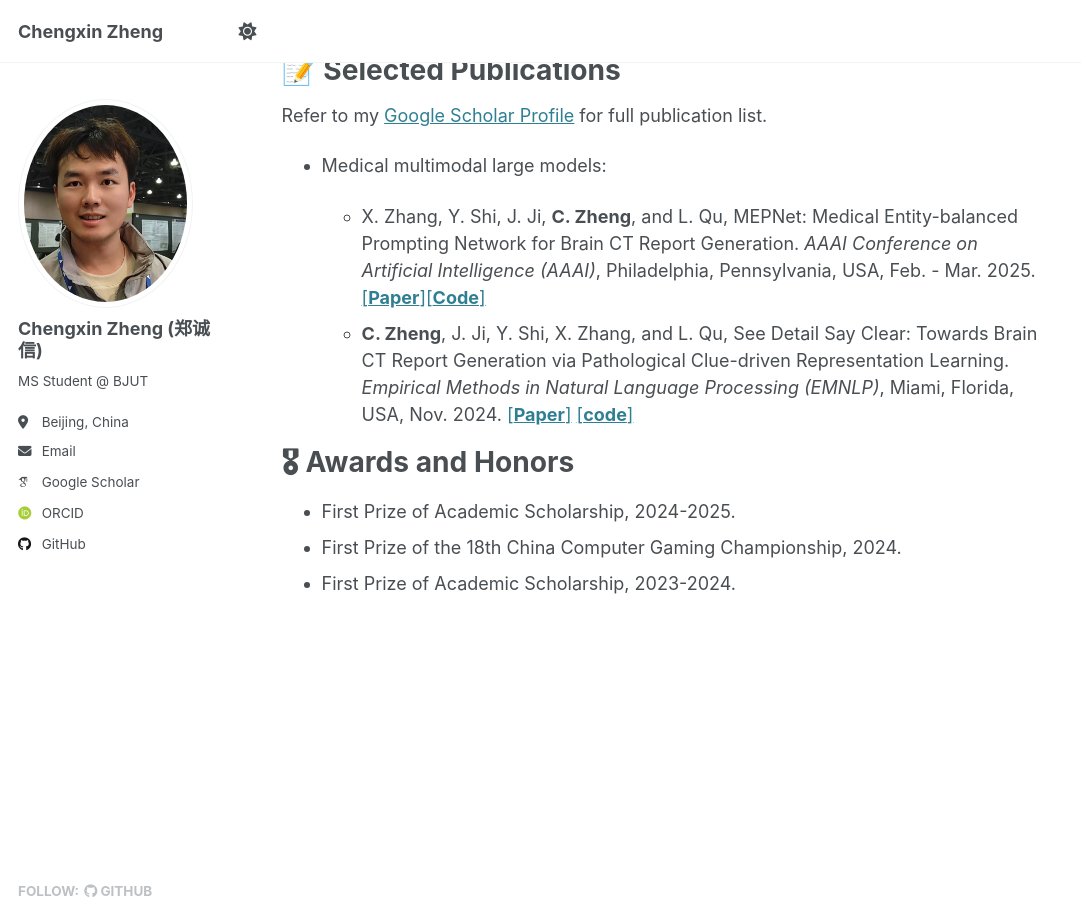
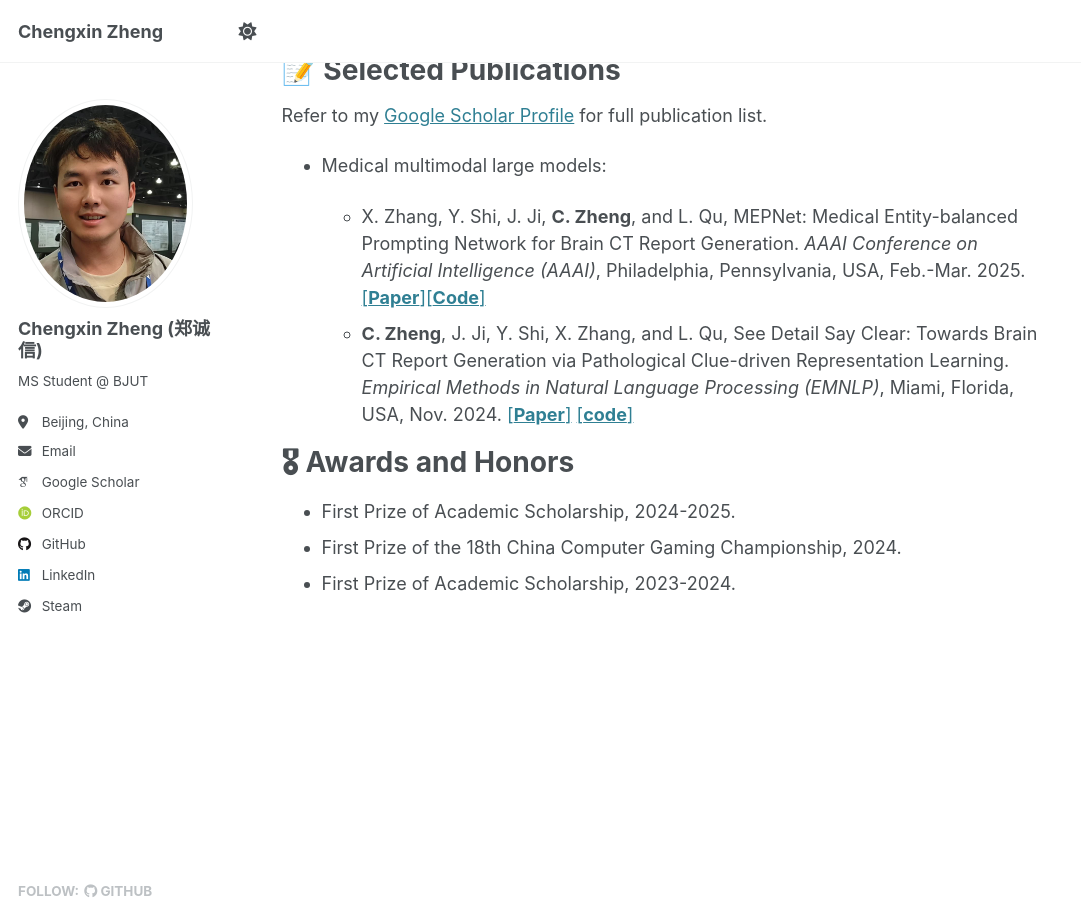
Before and after one commit to Chauncey-Jheng/Chauncey-Jheng.github.io, a Jekyll site: the page built from _pages/about.md, in a window 1280 px wide and 900 px high, scrolled down 796 px. Shown: the whole window, without its empty margins (0-1081 px from the left). Built offline with Jekyll 4.4.1, drawn with Linux system fonts in a browser that asks for light colours; some web fonts are replaced; some of the changed lines change nothing that is shown.

Commit message:
update linkin and steam

```diff
--- a/_config.yml
+++ b/_config.yml
@@ -59,12 +59,12 @@ author:
   keybase          : # Username
   instagram        : # Username
   lastfm           : # Username
-  linkedin         : # Username
+  linkedin         : chengxin-z-511603268
   mastodon         : # URL
   medium           : # URL
   pinterest        : # Username
   soundcloud       : # Username
-  steam            : # Username
+  steam            : 76561198374173868
   telegram         : # URL
   tumblr           : # Username
   twitter          : # Username for X / Twitter
--- a/_includes/author-profile.html
+++ b/_includes/author-profile.html
@@ -127,7 +127,7 @@
         <li><a href="https://soundcloud.com/{{ author.soundcloud }}"><i class="fab fa-fw fa-soundcloud icon-pad-right" aria-hidden="true"></i>Soundcloud</a></li>
       {% endif %}
       {% if author.steam %}
-        <li><a href="https://steamcommunity.com/id/{{ author.steam }}"><i class="fab fa-fw fa-steam icon-pad-right" aria-hidden="true"></i>Steam</a></li>
+        <li><a href="https://steamcommunity.com/profiles/{{ author.steam }}"><i class="fab fa-fw fa-steam icon-pad-right" aria-hidden="true"></i>Steam</a></li>
       {% endif %}
       {% if author.telegram %}
         <li><a href="{{ author.telegram }}"><i class="fab fa-fw fa-telegram icon-pad-right" aria-hidden="true"></i>Telegram</a></li>
--- a/_pages/about.md
+++ b/_pages/about.md
@@ -30,7 +30,7 @@ redirect_from:
 Refer to my [Google Scholar Profile](https://scholar.google.com/citations?user=A0sJMfUAAAAJ) for full publication list.
 - Medical multimodal large models:
 
-  - X. Zhang, Y. Shi, J. Ji, **C. Zheng**, and L. Qu, MEPNet: Medical Entity-balanced Prompting Network for Brain CT Report Generation. *AAAI Conference on Artificial Intelligence (AAAI)*, Philadelphia, Pennsylvania, USA, Feb. - Mar. 2025. [[**Paper**]](https://arxiv.org/abs/2503.17784)[[**Code**]](https://github.com/YanzhaoShi/MEPNet)
+  - X. Zhang, Y. Shi, J. Ji, **C. Zheng**, and L. Qu, MEPNet: Medical Entity-balanced Prompting Network for Brain CT Report Generation. *AAAI Conference on Artificial Intelligence (AAAI)*, Philadelphia, Pennsylvania, USA, Feb.-Mar. 2025. [[**Paper**]](https://arxiv.org/abs/2503.17784)[[**Code**]](https://github.com/YanzhaoShi/MEPNet)
   - **C. Zheng**, J. Ji, Y. Shi, X. Zhang, and L. Qu, See Detail Say Clear: Towards Brain CT Report Generation via Pathological Clue-driven Representation Learning. *Empirical Methods in Natural Language Processing (EMNLP)*, Miami, Florida, USA, Nov. 2024. [[**Paper**]](https://arxiv.org/abs/2409.19676) [[**code**]](https://github.com/Chauncey-Jheng/PCRL-MRG)
 
 # 🎖 Awards and Honors
```
